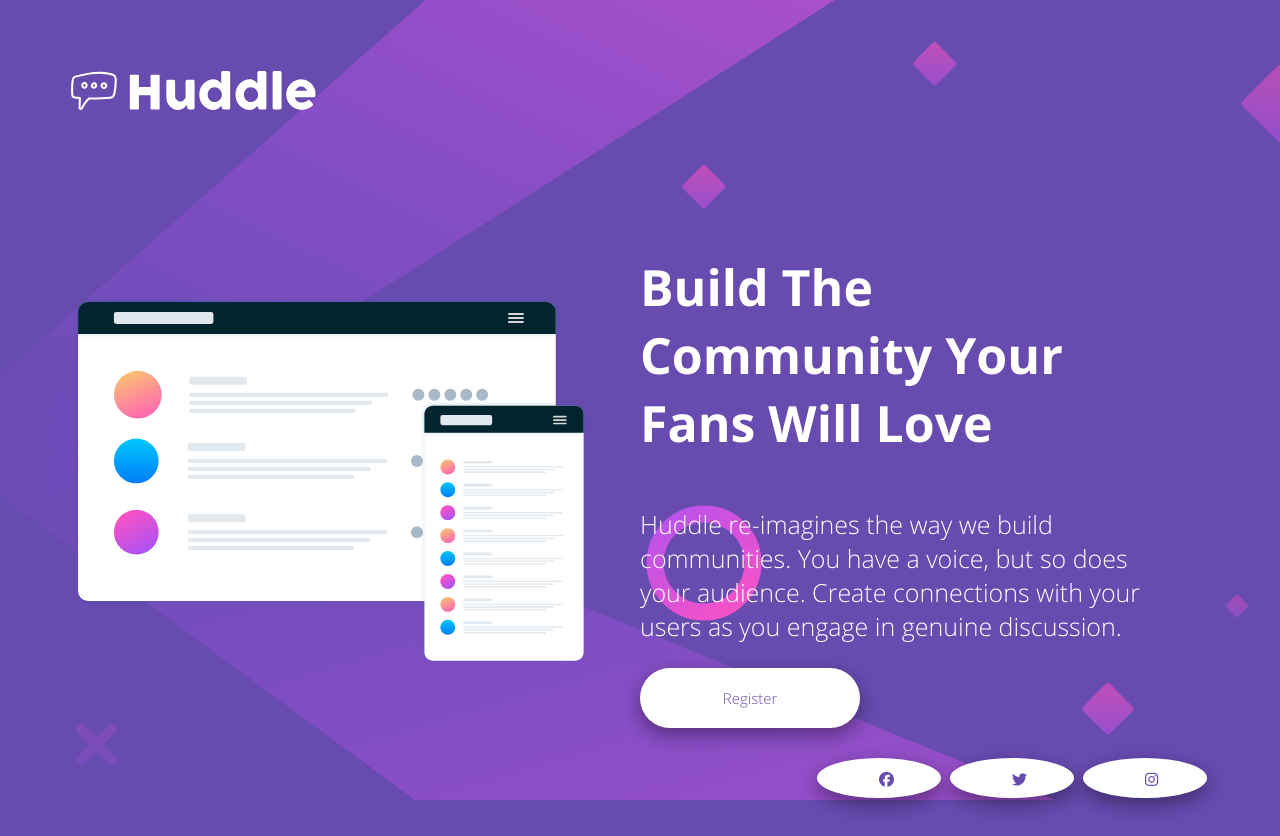
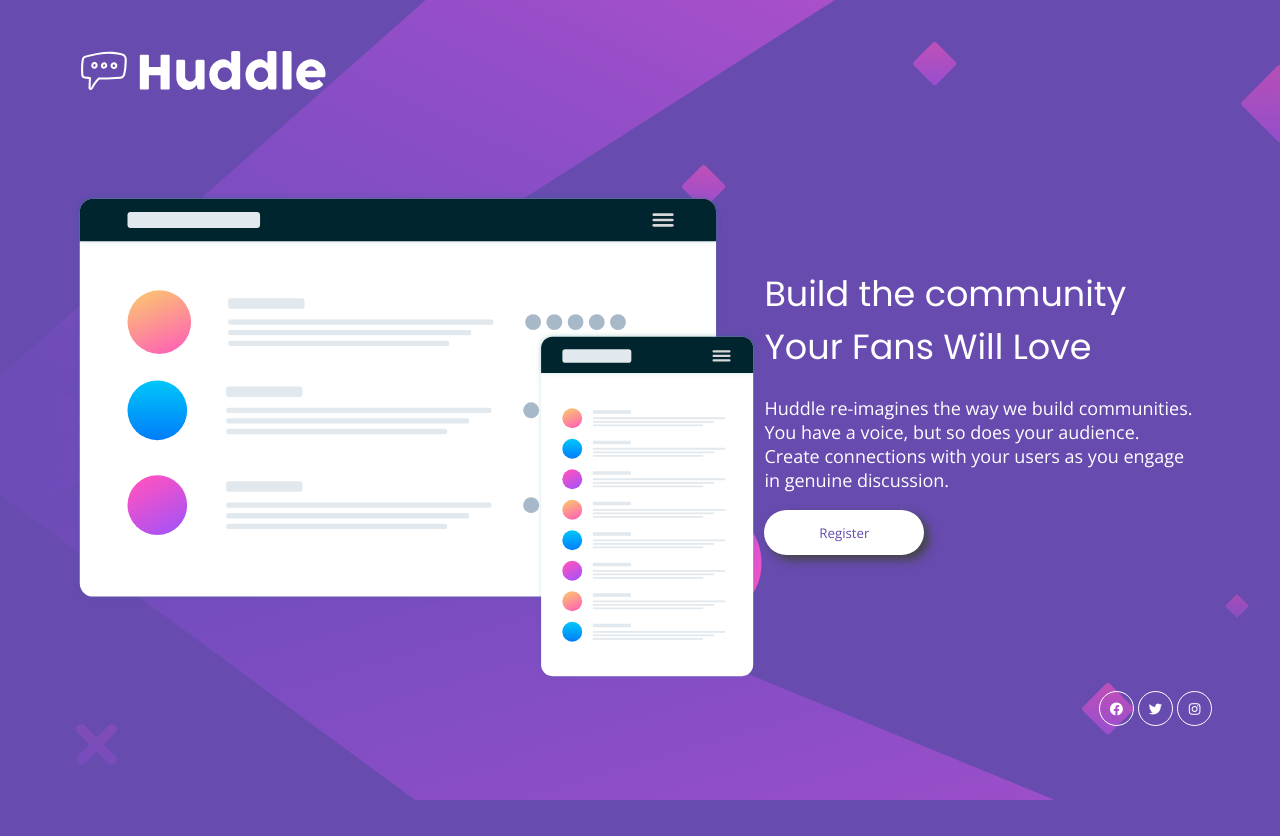
Before and after one commit to DaraIjose/ReskillAmericansWeek5, a plain HTML site: page index.html in a window 1280 px wide. After the commit the page ends 800 px from the top, so only its background shows below. Drawn offline with nearby package versions, Linux system fonts and the light colour scheme.

Commit message:
Add files via upload

```diff
--- a/Week5a1.css
+++ b/Week5a1.css
@@ -1,20 +1,3 @@
-@font-face  {
-    font-family: opensans;
-    src: url(font/opensans.ttf);
-
-}
-@font-face  {
-
-    font-family: opensansbold;
-    src: url(font/opensansbold.ttf);
-}
-
-@font-face  {
-
-    font-family: opensanslight;
-    src: url(font/opensanslight.ttf);
-}
-
 body {
     background-color: hsl(257, 40%, 49%);
     background-image: url(backgroundimages/bg-desktop.svg);
@@ -22,10 +5,56 @@ body {
     background-size: auto;
 }
 
-header {
-    padding: 50px;
+h1 {
+    font-family: 'Poppins', sans-serif;
+    color: white;
+    font-weight: 400;
+    font-size: 35px;
 }
-.wrapper {
+
+p {
+    font-family: 'Open Sans', sans-serif;
+    color: white;
+    font-size: 18px;
+}
+
+.button {
+    background-color: white;
+    color: hsl(257, 40%, 49%);
+    border-radius: 45px;
+    height: 45px;
+    width: 160px;
+    font-family: 'Open Sans', sans-serif;
+    cursor: pointer;
+    outline: none;
+    border: 3px black;
+    box-shadow: 5px 5px 10px hsl(0, 0%, 27%);
+
+}
+
+.button:active {
+    background-color: hsl(300, 69%, 71%);
+    color: white;
+}
+
+.icons {
+    color: white;
+    background-color: rgba(0, 0, 0, 0);
+    border-radius: 50%;
+    font-family: 'Open Sans', sans-serif;
+    height: 35px;
+    width: 35px;
+    cursor: pointer;
+    outline: none;
+    border: 1px solid white;
+}
+
+.icons:active {
+    color: hsl(300, 69%, 71%);
+    border: 2px solid hsl(300, 69%, 71%);
+}
+
+#container {
     display: flex;
     flex-wrap: wrap;
     flex-direction: row;
@@ -36,49 +65,18 @@ header {
     justify-content: flex-start;
 }
 
-.sec-1 {
-    flex: 1;
-}
-.sec-2 {
-    flex: 1;
-    width: 100%;
-    color: white;
-}
-.image {
-    width: 90%;
-    padding: 5px;
-
-}
-.build {
-    font-family: opensansbold;
-    font-size: 50px;
-    width: 80%;
+.logo {
+    width: 100%
 }
 
-.huddle {
-    font-family: opensanslight;
-    font-size: 25px;
-    width: 90%;
+.image {
+    margin-top: 80px;
+    padding: 5px;
+    width: 60%;
 }
 
-button{
-    border-radius: 40px;
-    background-color: white;
-    border: none;
-    width: 220px;
-    height: 60px;
-    padding: 12px 60px;
-    color: hsl(257, 40%, 49%);
-    display: inline-block;
-    font-size: 15px;
-    font-family: opensanslight;
-    font-weight: 400;
-    box-shadow: 0 8px 16px 0 rgba(0,0,0,0.2), 0 6px 20px 0 rgba(0,0,0,0.19);
-    margin-bottom: 30px;
-}
-Button:hover {
-    background-color: hsl(300, 69%, 71%);
-    color: white;
+.text {
+    width: 38%;
 }
 
 footer {
@@ -86,72 +84,40 @@ footer {
     text-align: end;
 }
 
-.icons {
-    border-radius: 50%;
-    height: 40px;
-    width: 40px;
-    cursor: pointer;
-    outline: none;
-    border: 2px solid white;
-    margin-right: 5px;
-}
+@media (max-width: 700px) {
+    body {
+        background-image: url("images/bg-mobile.svg");
+        background-repeat: no-repeat;
+        background-position: top;
+        background-size: auto;
+    }
 
-.icon:active {
-    color: hsl(300, 69%, 71%);
-    border: 1px solid hsl(300, 69%, 71%);
-}
+    h1 {
+        font-size: 25px;
+    }
 
-
-
-@media (max-width: 750px) {
-    body {
-        background-image: url(backgroundimages/bg-mobile.svg);
-        background-repeat: no-repeat;
-        background-size: auto;
-        background-position: top;
-    }
-    header {
-        width: 45%;
-    }
-    .wrapper {
-        padding: 40px;
+    #container {
+        padding: 20px;
         align-content: center;
     }
+
+    .logo {
+        width: 43%;
+    }
+
     .image {
         width: 100%;
         margin-top: 50px;
         justify-content: center;
     }
-    .sec-2 {
+
+    .text {
         width: 100%;
         text-align: center;
-        /* justify-content: center; */
-    }
-    .build {
-        width: 100%;
-        text-align: center;
-        /* align-items: center;
-        margin: auto;
-        margin-top: 4px; */
     }
 
-    .huddle {
-        width: 100%;
+    footer {
+        margin-top: 50px;
         text-align: center;
-        /* justify-content: center; */
-        /* margin: auto;
-        margin-top: 4px; */
     }
-
-    button {
-        margin: auto;
-        margin-top: 20px;
-    }
-
-   footer {
-       /* justify-content: center;
-       margin-left: 60px; */
-       margin-top: 50px;
-        text-align: center;
-   }
 }
--- a/index.html
+++ b/index.html
@@ -1,32 +1,31 @@
-<html>
+<!DOCTYPE html>
 <head>
+    <title>Week 5 Assignment 1</title>
     <meta charset="UTF-8">
-        <title>Week 5 Assignment 1</title>
-        <link rel="stylesheet" href="Week5a1.css">
-        <link rel="icon" type="image/png" sizes="=32x32" href="./images/favicon-32x32.png">
-        <script src="https://kit.fontawesome.com/7562ea2086.js" crossorigin="anonymous"></script>
-        <meta name="viewport" content="width=device-width, initial-scale=.0">
+    <meta name="viewport" content="width=device-width, initial-scale=1.0">
+    <link rel="stylesheet" href="week5a1.css">
+    <link rel="preconnect" href="https://fonts.gstatic.com">
+    <link href="https://fonts.googleapis.com/css2?family=Poppins&display=swap" rel="stylesheet">
+    <link href="https://fonts.googleapis.com/css2?family=Open+Sans:wght@300&display=swap" rel="stylesheet">
+    <link rel="stylesheet" href="https://use.fontawesome.com/releases/v5.15.3/css/all.css" integrity="sha384-SZXxX4whJ79/gErwcOYf+zWLeJdY/qpuqC4cAa9rOGUstPomtqpuNWT9wdPEn2fk" crossorigin="anonymous">
+
+
 </head>
+<body>
+<div id="container">
+    <div class="logo">
+        <img src="backgroundimages/logo.svg" alt="'Huddle' logo" style="max-width: 100%; height: auto"/>
+    </div>
+    <div class="image">
+        <img src="backgroundimages/illustration-mockups.svg" alt="mockup image" style="max-width: 100%; height: auto"/>
+    </div>
+    <div class="text">
+        <h1>Build the community Your Fans Will Love</h1>
 
-    <body>
-        <header>
-            <div class="logo">
-                <img src="backgroundimages/logo.svg" alt="">
-            </div>
-        </header>
+        <p>Huddle re-imagines the way we build communities. You have a voice, but so does your audience.
+            Create connections with your users as you engage in genuine discussion. </p>
 
-        <div class="wrapper">
-            <div class="sec-1">
-                <img class="image" src="backgroundimages/illustration-mockups.svg" alt="" class="image">
-            </div>
-            <div class="sec-2">
-                <p class="build">Build The Community Your Fans Will Love</p>
-                <p class="huddle">Huddle re-imagines the way we build communities.
-                You have a voice, but so does your audience.
-                Create connections with your users as you engage
-                in genuine discussion.
-                </p>
-                <button>Register</button>
+        <button class="button">Register</button>
     </div>
 
     <footer>
@@ -39,9 +38,7 @@
         <button class="icons">
             <i class="fab fa-instagram"></i>
         </button>
-
     </footer>
 </div>
 </body>
-
 </html>
```
Lines whose indentation alone changed are shown as unchanged.
